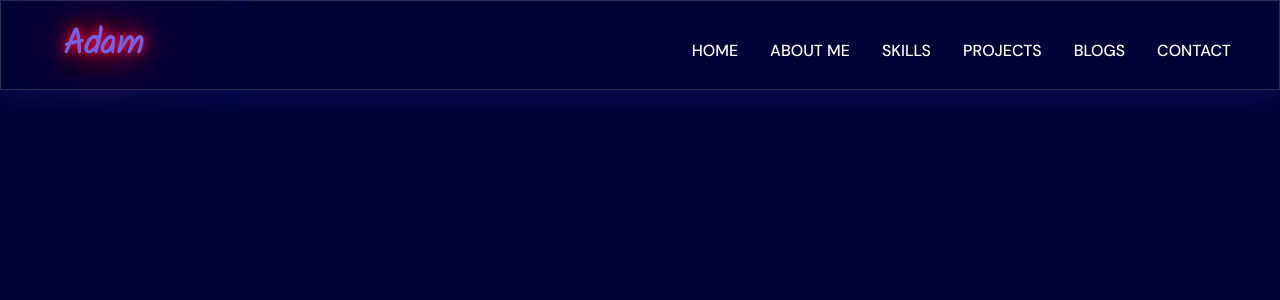
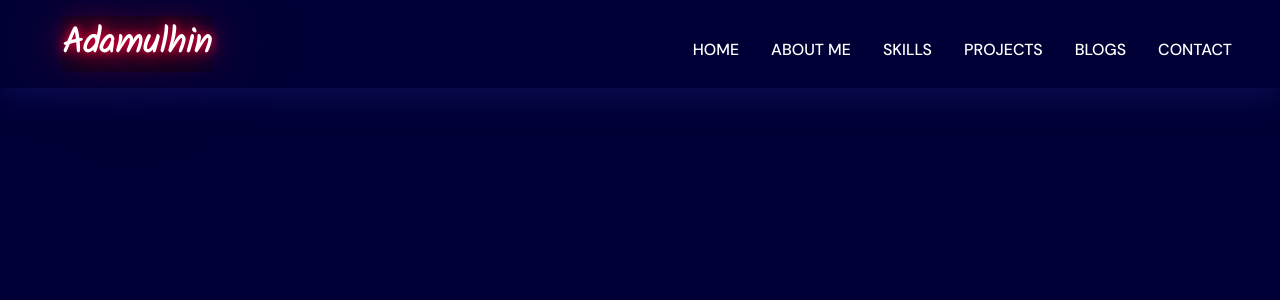
Before and after one commit to AbdimulhinYussuf3675/Portfoliov2, a React (Create React App) app: page / in a window 1280 px wide. Shown: the top 300 px of the page. Built offline with nearby package versions, Linux system fonts and the light colour scheme.

Commit message:
Implement logo name

```diff
--- a/src/components/Navbar/Navbar.js
+++ b/src/components/Navbar/Navbar.js
@@ -13,7 +13,7 @@ const Navbar = () => {
   return (
     <nav className="app__navbar">
       <div className="app__navbar-logo">
-        <h1 className="app__navbar-h1">Adam</h1>
+        <h1 className="app__navbar-h1">Adamulhin</h1>
       </div>
       <ul className="app__navbar-links">
         {['home', 'about me', 'skills', 'projects', 'Blogs', 'contact'].map((item) => (
@@ -29,7 +29,7 @@ const Navbar = () => {
 
         {toggle && (
           <motion.div
-            whileInView={{ x: [250, 0] }}
+            whileInView={{ x: [220, 0] }}
             transition={{ duration: 0.85, ease: 'easeOut' }}
           >
 
--- a/src/components/Navbar/Navbar.scss
+++ b/src/components/Navbar/Navbar.scss
@@ -8,7 +8,6 @@
   box-shadow: 0 8px 32px 0 rgba(31, 38, 135, 0.37);
   backdrop-filter: blur(4px);
   -webkit-backdrop-filter: blur(4px);
-  border: 1px solid rgba(255, 255, 255, 0.18);
   position: fixed;
   z-index: 2;
 }
@@ -19,7 +18,7 @@
   align-items: center;
 
   .app__navbar-h1 {
-    color: #7562e0;
+    color: #fff;
     margin-left: 30px;
     font-size: 35px;
     justify-content: center;
@@ -31,7 +30,7 @@
       0 0 20px rgba(255, 0, 60, 0.5),
       0 0 40px #ff003c,
       0 0 100px #ff003c,
-      0 0 200px #1497e4,
+      0 0 200px #ff003c,
       0 0 300px #ff003c,
       0 0 500px #ff003c,
       0 0 1000px #ff003c;
```
